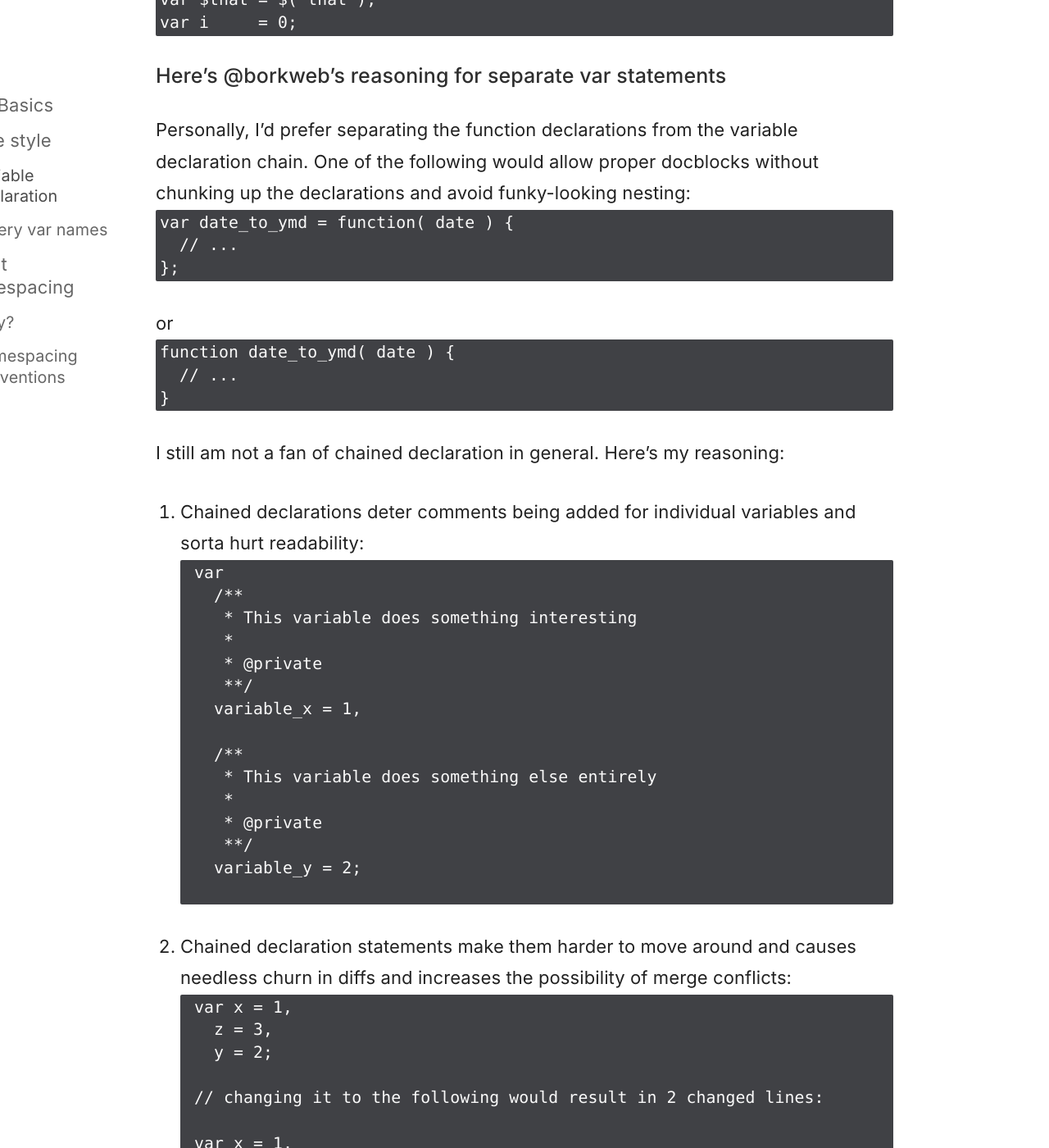
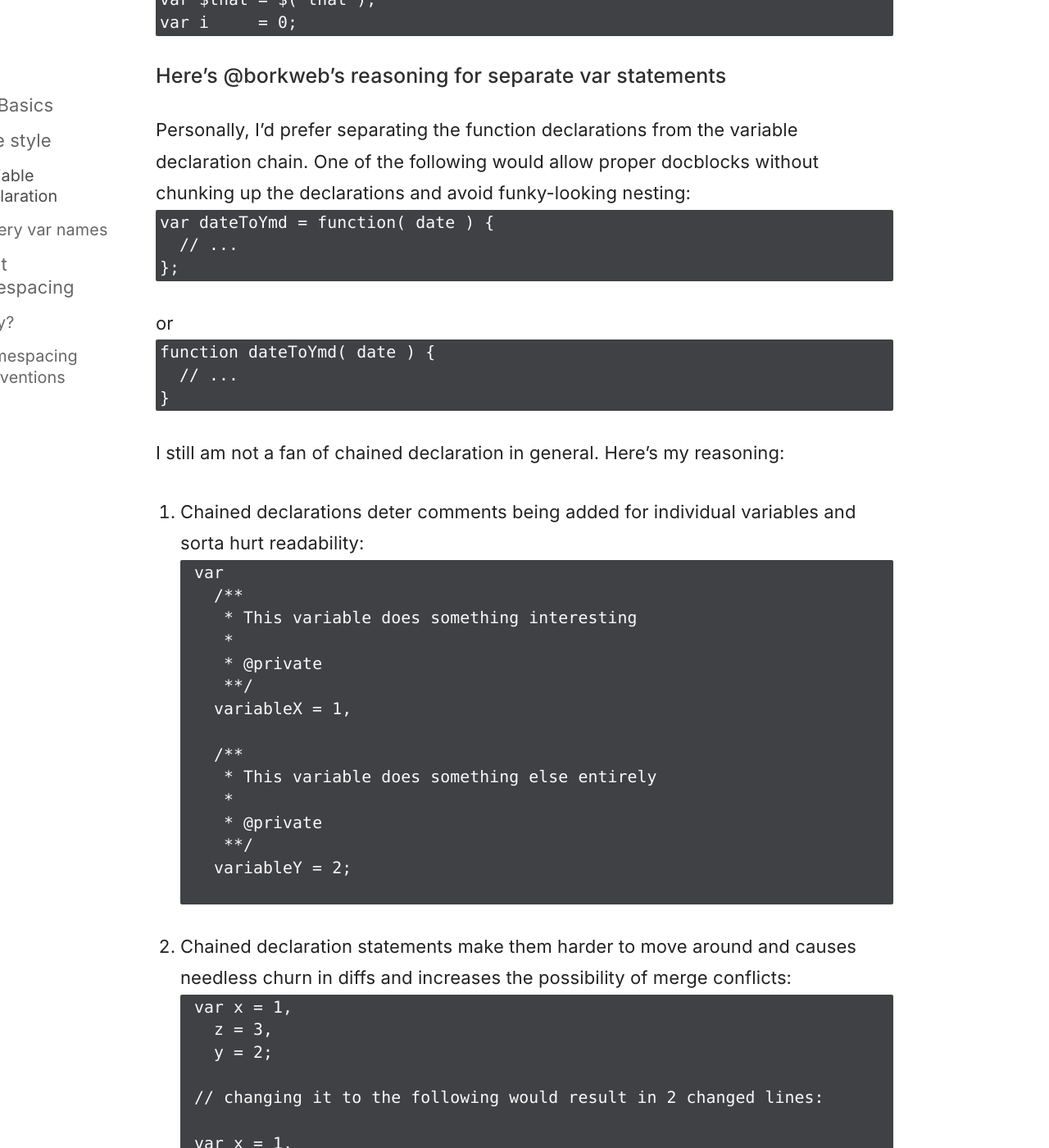
Before and after one commit to moderntribe/products-engineering, a Jekyll site: the page built from _posts/2017-08-28-javascript.md, in a window 1280 px wide and 1400 px high, scrolled down 1247 px. Shown: the whole window at 82% size. Built offline with Jekyll 4.4.1, drawn with Linux system fonts in a browser that asks for light colours; nearby versions of some CDN libraries.

Commit message:
Update JS examples to use camelCase vars

```diff
--- a/_posts/2017-08-28-javascript.md
+++ b/_posts/2017-08-28-javascript.md
@@ -47,7 +47,7 @@ var i     = 0;
 Personally, I'd prefer separating the function declarations from the variable declaration chain. One of the following would allow proper docblocks without chunking up the declarations and avoid funky-looking nesting:
 
 <pre>
-var date_to_ymd = function( date ) {
+var dateToYmd = function( date ) {
   // ...
 };
 </pre>
@@ -55,7 +55,7 @@ var date_to_ymd = function( date ) {
 or
 
 <pre>
-function date_to_ymd( date ) {
+function dateToYmd( date ) {
   // ...
 }
 </pre>
@@ -71,14 +71,14 @@ I still am not a fan of chained declaration in general. Here's my reasoning:
        *
        * @private
        **/
-      variable_x = 1,
+      variableX = 1,
 
       /**
        * This variable does something else entirely
        *
        * @private
        **/
-      variable_y = 2;
+      variableY = 2;
     </pre>
 
 
```
